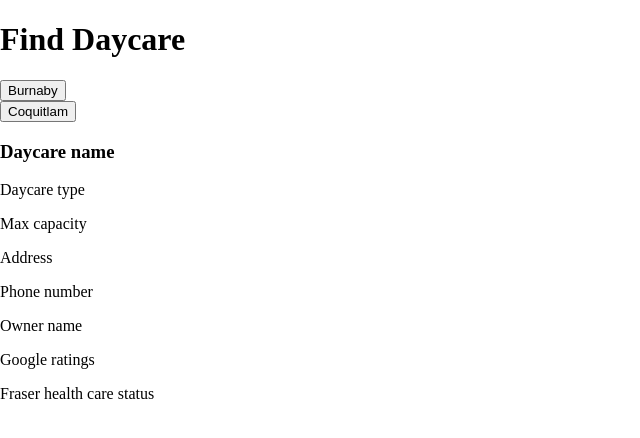
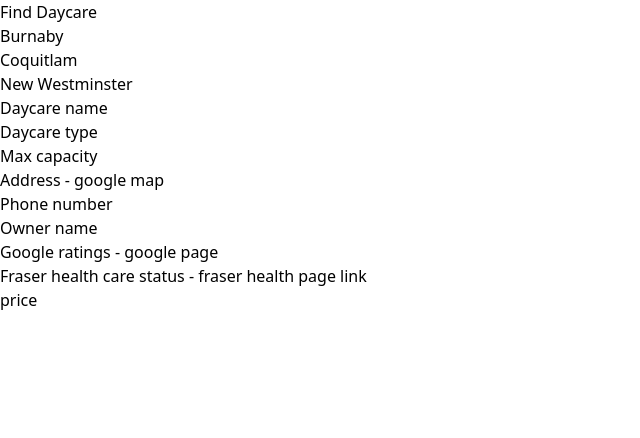
Before and after one commit to amysujunglee/find-daycare, a React (Create React App) app: page / in a window 1280 px wide. Shown: the top 438 px of the page, without its empty margins (0-640 px from the left). Built offline with nearby package versions, Linux system fonts and the light colour scheme.

Commit message:
adding tailwindCSS

```diff
--- a/package.json
+++ b/package.json
@@ -34,5 +34,8 @@
       "last 1 firefox version",
       "last 1 safari version"
     ]
+  },
+  "devDependencies": {
+    "tailwindcss": "^3.3.3"
   }
 }
--- a/src/App.js
+++ b/src/App.js
@@ -7,6 +7,7 @@
       <h1>Find Daycare</h1>
       <Region name="Burnaby" />
       <Region name="Coquitlam" />
+      <Region name="New Westminster" />
       <Daycare />
     </div>
   );
--- a/src/components/Daycare.js
+++ b/src/components/Daycare.js
@@ -3,14 +3,16 @@
 const Daycare = () => {
     return (
         <div>
-            <h3>Daycare name</h3>
+            <h2>Daycare name</h2>
             <p>Daycare type</p>
             <p>Max capacity</p>
-            <p>Address</p>
+            <p>Address - google map</p>
             <p>Phone number</p>
             <p>Owner name</p>
-            <p>Google ratings</p>
-            <p>Fraser health care status</p>
+            <p>Google ratings - google page</p>
+            <p>Fraser health care status - fraser health page link</p>
+
+            <p>price</p>
         </div>
     )
 }
--- a/src/index.css
+++ b/src/index.css
@@ -1,3 +1,7 @@
+@tailwind base;
+@tailwind components;
+@tailwind utilities;
+
 body {
   padding: 0;
   margin: 0;
--- /dev/null
+++ b/tailwind.config.js
@@ -0,0 +1,8 @@
+/** @type {import('tailwindcss').Config} */
+module.exports = {
+  content: ["./src/**/*.{js,jsx,ts,tsx}"],
+  theme: {
+    extend: {},
+  },
+  plugins: [],
+}
```
Also changed, not shown: 1 other file (tests, documents, lock files or other folders).
